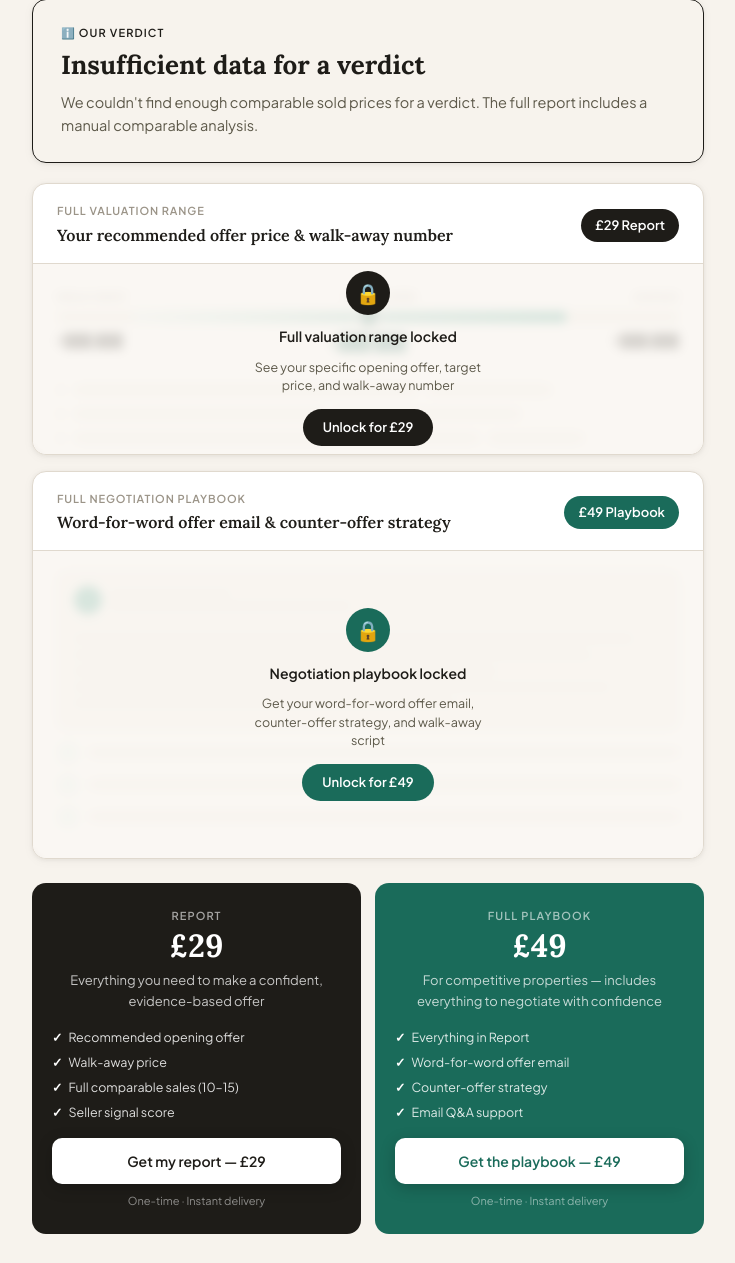
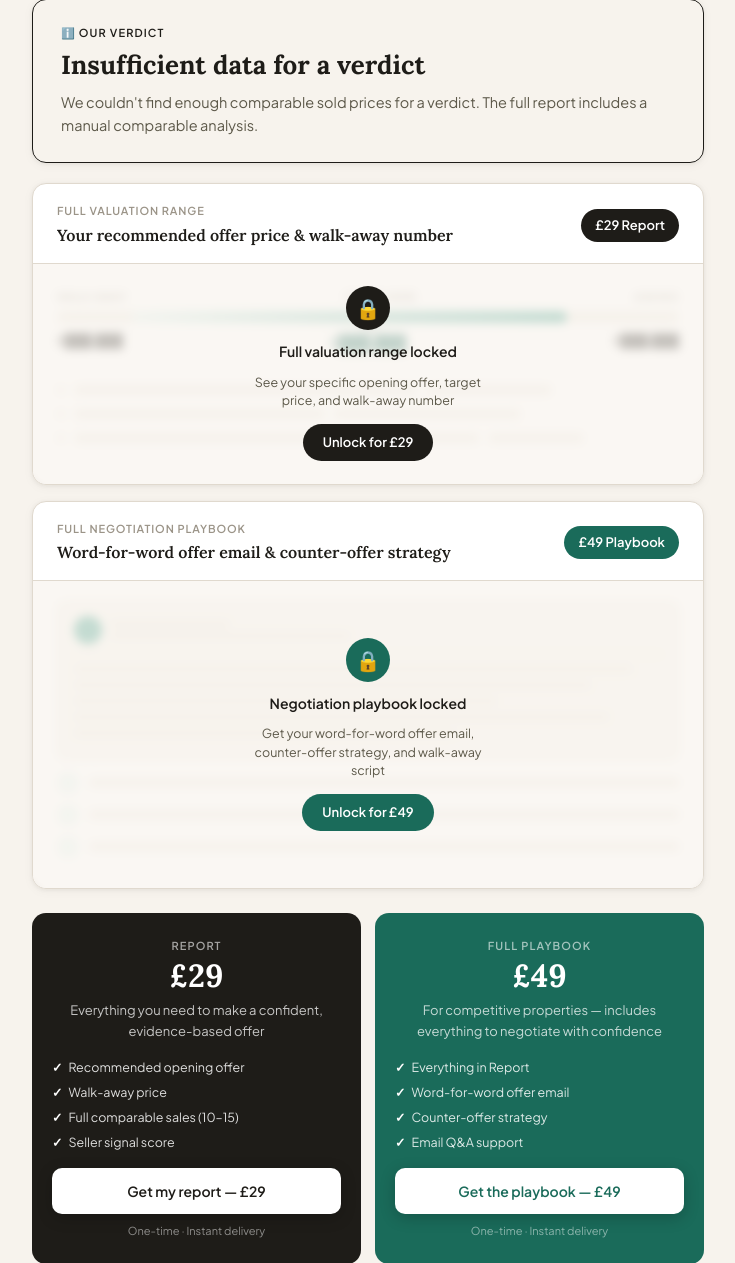
Before and after one commit to houseofferceo/houseoffer-backend, a Flask app: template templates/report_free.html in a window 1280 px wide. Shown: the part 275-1538 px from the top of the page, without its empty margins (272-1007 px from the left). Run offline with Flask 3, Linux system fonts and the light colour scheme; the template is opened without the code that fills it, so the values that code supplies are empty.

Commit message:
Add files via upload

```diff
--- a/templates/report_free.html
+++ b/templates/report_free.html
@@ -87,7 +87,7 @@ nav { background: rgba(247,243,237,0.95); backdrop-filter: blur(12px); border-bo
 .locked-price-badge { background: var(--ink); color: white; font-size: 13px; font-weight: 700; padding: 6px 14px; border-radius: 20px; white-space: nowrap; }
 .locked-price-badge.premium { background: var(--teal); }
 .locked-body { position: relative; overflow: hidden; }
-.locked-blur { padding: 20px 24px; filter: blur(5px); pointer-events: none; user-select: none; opacity: 0.45; }
+.locked-blur { padding: 20px 24px; filter: blur(4px); pointer-events: none; user-select: none; opacity: 0.7; }
 
 /* FOOTBALL FIELD */
 .ff-wrapper { padding: 4px 0 16px; }
@@ -331,7 +331,7 @@ nav { background: rgba(247,243,237,0.95); backdrop-filter: blur(12px); border-bo
       </div>
       <div class="locked-price-badge">£29 Report</div>
     </div>
-    <div class="locked-body" style="min-height:190px;">
+    <div class="locked-body" style="min-height:220px;">
       <div class="locked-blur" style="padding:20px 24px 10px;">
         <div class="ff-wrapper">
           <div class="ff-labels"><span>Walk away</span><span>Offer here</span><span>Asking</span></div>
@@ -367,7 +367,7 @@ nav { background: rgba(247,243,237,0.95); backdrop-filter: blur(12px); border-bo
       </div>
       <div class="locked-price-badge premium">£49 Playbook</div>
     </div>
-    <div class="locked-body" style="min-height:190px;">
+    <div class="locked-body" style="min-height:220px;">
       <div class="locked-blur" style="padding:20px 24px;">
         <div class="email-preview">
           <div class="email-header-row">
```
